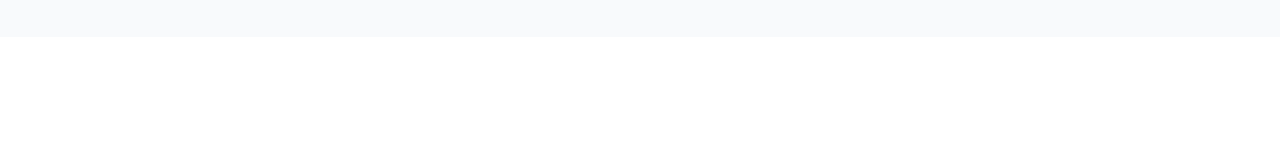
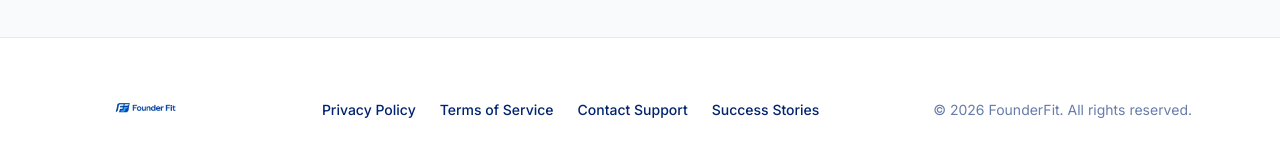
Before and after one commit to razinuman333-svg/founder-fit, a React (Vite) app in the folder client/: page / in a window 1280 px wide. Shown: the part 1881-2037 px from the top of the page. Before the commit the page ends 1918 px from the top, so only its background shows below. Built offline with nearby package versions, Linux system fonts and the light colour scheme; no server answers.

Commit message:
feat: implement Footer component and integrate it into the Home page

```diff
--- a/client/src/componts/Footer.jsx
+++ b/client/src/componts/Footer.jsx
@@ -0,0 +1,28 @@
+import founderFitLogo from '../assets/founderFit-logo.png'
+
+function Footer() {
+  return (
+    <footer className="border-t border-primary/10 bg-white text-primary">
+      <div className="mx-auto flex max-w-6xl flex-col items-center gap-6 px-6 py-8 lg:flex-row lg:items-center lg:justify-between">
+        <a href="/" aria-label="FounderFit home" className="shrink-0">
+          <img src={founderFitLogo} alt="FounderFit" className="h-20 w-auto" />
+        </a>
+
+        <nav aria-label="Footer navigation">
+          <ul className="flex flex-wrap items-center justify-center gap-x-6 gap-y-3 text-sm font-medium">
+            <li><a href="#privacy-policy" className="transition-colors hover:text-blue-600">Privacy Policy</a></li>
+            <li><a href="#terms-of-service" className="transition-colors hover:text-blue-600">Terms of Service</a></li>
+            <li><a href="mailto:support@founderfit.com" className="transition-colors hover:text-blue-600">Contact Support</a></li>
+            <li><a href="#success-stories" className="transition-colors hover:text-blue-600">Success Stories</a></li>
+          </ul>
+        </nav>
+
+        <p className="text-center text-sm text-primary/60 lg:text-right">
+          &copy; {new Date().getFullYear()} FounderFit. All rights reserved.
+        </p>
+      </div>
+    </footer>
+  )
+}
+
+export default Footer
--- a/client/src/pages/Home.jsx
+++ b/client/src/pages/Home.jsx
@@ -2,6 +2,7 @@ import React from 'react'
 import Hero from '../componts/Hero'
 import FeaturedUser from '../componts/FeaturedUser'
 import Aim from '../componts/Aim'
+import Footer from '../componts/Footer'
 
 function Home() {
   return (
@@ -9,6 +10,7 @@ function Home() {
      <Hero/>
      <FeaturedUser/>
      <Aim/>
+     <Footer/>
     </>
   )
 }
```
